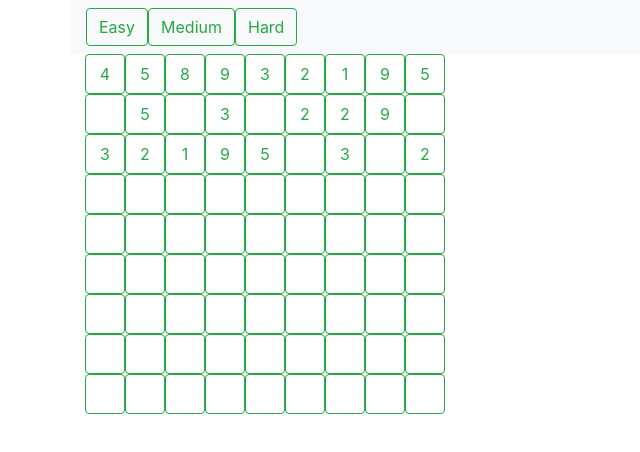
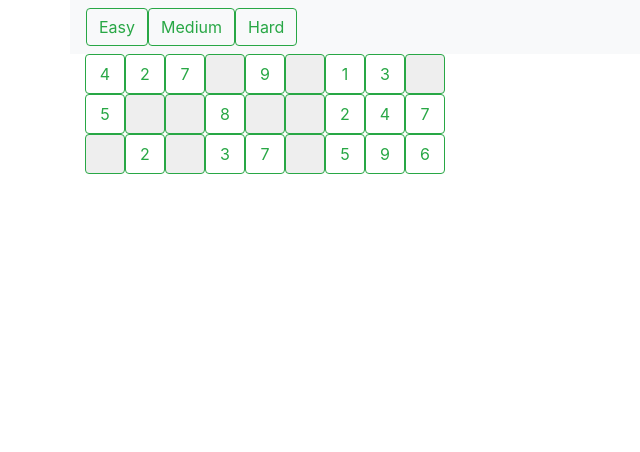
Before and after one commit to AndriusSton/Sudoku-react-app, a React (Create React App) app: page / in a window 1280 px wide. Shown: the top 452 px of the page, without its empty margins (0-640 px from the left). Built offline with nearby package versions, Linux system fonts and the light colour scheme.

Commit message:
EmptyCell component removed, Row component added, incrementing by clicking implemented. Dummy grid used. TO DO: static array conversion to array of objects

```diff
--- a/src/App.js
+++ b/src/App.js
@@ -15,7 +15,6 @@ class App extends Component {
 
   render(){
     return (
-
       <div className="row align-items-center">
         <NavBar
           levels={this.state.levels}
--- a/src/components/cell.jsx
+++ b/src/components/cell.jsx
@@ -1,17 +1,17 @@
 import React, {Component} from 'react' ;
 
 class Cell extends Component {
-state = {
-  value : this.props.value
-}
 
   render(){
-    console.log(this.props);
+    const {value, id, onIncrement, isEmpty} = this.props;
     return (
       <button
-        className="btn btn-outline-success cell"
-        type="button">
-        {this.state.value}
+        className={(isEmpty)? 'btn btn-outline-success cell empty' : 'btn btn-outline-success cell' }
+        type="button"
+        key={id}
+        onClick={() => ((isEmpty)? onIncrement(this.props.cell) : false)}
+        value={value}>
+          {(value === 0)? '' : (value)}
       </button>
     )
   }
--- a/src/components/emptyCell.jsx
+++ b/src/components/emptyCell.jsx
@@ -3,25 +3,16 @@ import Cell from './cell' ;
 
 class EmptyCell extends Cell {
 
-constructor(props){
-  super(props);
-}
+  render(){
+    const {value, id, onIncrement} = this.props;
+    return (
 
-handleIncrement = ()  =>{
-  if(this.state.value === 9){
-    this.state.value = 0;
-  }
-  this.setState({ value : this.state.value+1 })
-}
-
-  render(){
-    return (
       <button
-        className="btn btn-outline-success cell"
+        className="btn btn-outline-success cell empty"
         type="button"
-        onClick={this.handleIncrement}
-        value={this.state.value}>
-        {(this.state.value === 0)? '' : (this.state.value)}
+        onClick={() => onIncrement(this.props.id)}
+        value={value}>
+        {(value === 0)? '' : (value)}
       </button>
     )
   }
--- a/src/components/grid.jsx
+++ b/src/components/grid.jsx
@@ -1,47 +1,23 @@
 import React, {Component} from 'react';
-import Cell from './cell';
-import EmptyCell from './emptyCell';
+import Row from './row';
 
 class Grid extends Component {
+
 state = {
-  numbers : [
-    4, 5, 8, 9, 3, 2, 1, 9, 5,
-    0, 5, 0, 3, 0, 2, 2, 9, 0,
-    3, 2, 1, 9, 5, 0, 3, 0, 2
-  ]
-}
-
-createGrid = () => {
-  let grid = []
-  for (let i = 0; i < 9; i++) {
-    let children = []
-      for (let j = 0; j < 9; j++) {
-          if(this.state.numbers[(i * 9) +j] === 0){
-            children.push(<EmptyCell
-              key={(i * 9) +j}
-              value={0}
-              />)
-          } else {
-            children.push(<Cell
-              key={(i * 9) +j}
-              value={this.state.numbers[(i * 9) +j]}
-              />)
-          }
-      }
-    grid.push(<div>{children}</div>)
-  }
-  return grid;
+  rows : this.props.rows
 };
 
   render(){
-    console.log(this.props);
     return (
-      <div>
-        <form>
-            {this.createGrid()}
-        </form>
-      </div>
-    )
+      <form>
+        {this.state.rows.map((row) =>
+          <Row
+          id={row.id}
+          key={row.id}
+          cells={row.value} />
+        )}
+      </form>
+    );
   }
 }
 
--- a/src/components/main.jsx
+++ b/src/components/main.jsx
@@ -4,17 +4,89 @@ import Controls from './controls';
 
 class Main extends Component {
 
+  state = {
+    rows : [
+      { id : 0, value : [
+        { id : 0, value : 4, isEmpty : false},
+        { id : 1, value : 2, isEmpty : false},
+        { id : 2, value : 7, isEmpty : false},
+        { id : 3, value : 0, isEmpty : true},
+        { id : 4, value : 9, isEmpty : false},
+        { id : 5, value : 0, isEmpty : true},
+        { id : 6, value : 1, isEmpty : false},
+        { id : 7, value : 3, isEmpty : false},
+        { id : 8, value : 0, isEmpty : true}
+      ]},
+      { id : 1, value : [
+        { id : 9, value : 5, isEmpty : false},
+        { id : 10, value : 0, isEmpty : true},
+        { id : 11, value : 0, isEmpty : true},
+        { id : 12, value : 8, isEmpty : false},
+        { id : 13, value : 0, isEmpty : true},
+        { id : 14, value : 0, isEmpty : true},
+        { id : 15, value : 2, isEmpty : false},
+        { id : 16, value : 4, isEmpty : false},
+        { id : 17, value : 7, isEmpty : false}
+      ]},
+      { id : 2, value : [
+        { id : 18, value : 0, isEmpty : true},
+        { id : 19, value : 2, isEmpty : false},
+        { id : 20, value : 0, isEmpty : true},
+        { id : 21, value : 3, isEmpty : false},
+        { id : 22, value : 7, isEmpty : false},
+        { id : 23, value : 0, isEmpty : true},
+        { id : 24, value : 5, isEmpty : false},
+        { id : 25, value : 9, isEmpty : false},
+        { id : 26, value : 6, isEmpty : false}
+      ]}
+    ],
+    numbers : [
+      4, 5, 8, 9, 3, 2, 1, 9, 5,
+      0, 5, 0, 3, 0, 2, 2, 9, 0,
+      3, 2, 1, 9, 5, 0, 3, 0, 2,
+      4, 5, 8, 9, 3, 2, 1, 9, 5,
+      0, 5, 0, 3, 0, 2, 2, 9, 0,
+      3, 2, 1, 9, 5, 0, 3, 0, 2,
+      4, 5, 8, 9, 3, 2, 1, 9, 5,
+      0, 5, 0, 3, 0, 2, 2, 9, 0,
+      3, 2, 1, 9, 5, 0, 3, 0, 2
+    ]
+  }
+
+    // componentDidMount(){
+    //   this.forceUpdate(this.setState((state) => {
+    //     return {cells: this.convertToArrayOfObjects()}
+    //   }));
+    // }
+    // convertToArrayOfObjects = () =>{
+    //   let entry = ['id', 'value', 'empty'];
+    //   let obj = {};
+    //   const output = [];
+    //
+    //   for (let i = 0; i < this.state.numbers.length; i++) {
+    //     obj = {};
+    //     obj[entry[0]] = i;
+    //     obj[entry[1]] = this.state.numbers[i];
+    //     obj[entry[2]] = (this.state.numbers[i] === 0) ? true : false;
+    //     output.push(obj);
+    //   }
+    //   return output;
+    // }
+
+
   render(){
     return (
       <React.Fragment>
         <div className="col-sm-6">
-          <Grid/>
+          <Grid
+            rows={this.state.rows}
+          />
         </div>
         <div className="col-sm-2">
           <Controls />
         </div>
       </React.Fragment>
-    )
+    );
   }
 }
 
--- /dev/null
+++ b/src/components/row.jsx
@@ -0,0 +1,39 @@
+import React, {Component} from 'react' ;
+import Cell from './cell';
+
+class Row extends Component {
+
+state = {
+  cells : this.props.cells
+}
+
+handleIncrement = cell => {
+  const cells = [...this.state.cells];
+  const index = cells.indexOf(cell);
+  cells[index]={...cell};
+  if(cells[index].value === 9){
+    cells[index].value = 1;
+  } else {
+    cells[index].value++;
+  }
+  this.setState({cells});
+}
+
+render(){
+ return(
+   <div>
+    {this.state.cells.map((cell) =>
+       <Cell
+       cell={cell}
+       id={cell.id}
+       key={cell.id}
+       value={cell.value}
+       onIncrement={this.handleIncrement}
+       isEmpty={cell.isEmpty}/>
+    )}
+   </div>
+  )
+}
+}
+
+export default Row;
```
